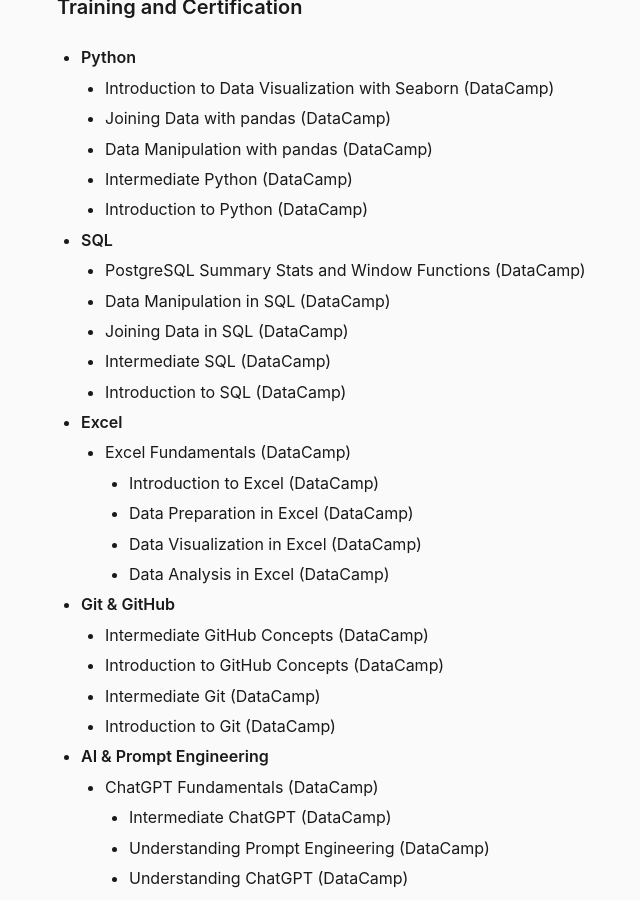
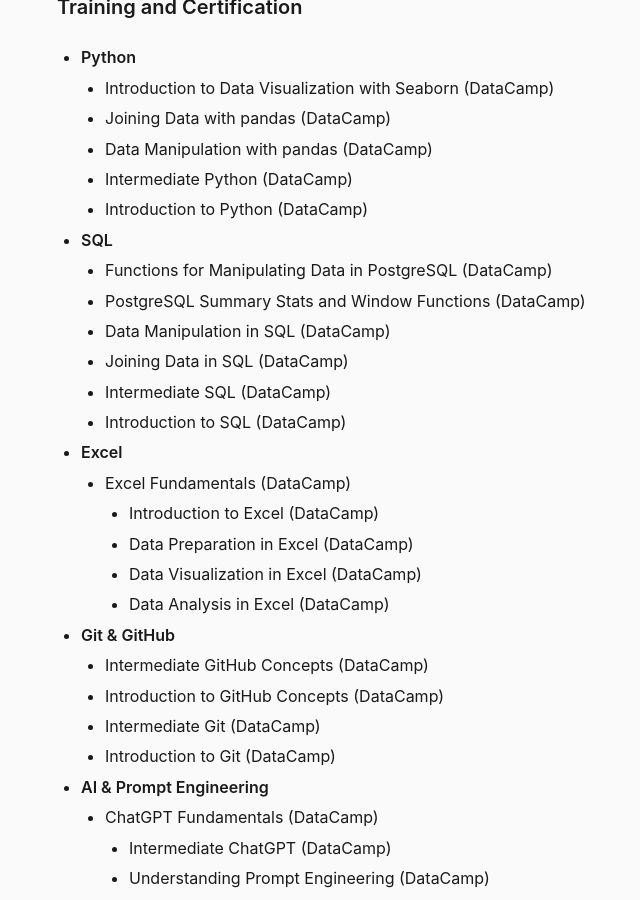
Before and after one commit to muntasimulhaque/muntasimulhaque.github.io, a Jekyll site: the page built from index.md, in a window 1280 px wide and 900 px high, scrolled down 2566 px. Shown: the whole window, without its empty margins (247-887 px from the left). Built offline with Jekyll 4.4.1, drawn with Linux system fonts in a browser that asks for light colours.

Commit message:
Update index.md

```diff
--- a/index.md
+++ b/index.md
@@ -72,6 +72,7 @@
     * Intermediate Python (DataCamp)
     * Introduction to Python (DataCamp)
 * **SQL**
+    * Functions for Manipulating Data in PostgreSQL (DataCamp)
     * PostgreSQL Summary Stats and Window Functions (DataCamp)
     * Data Manipulation in SQL (DataCamp)
     * Joining Data in SQL (DataCamp)
```
